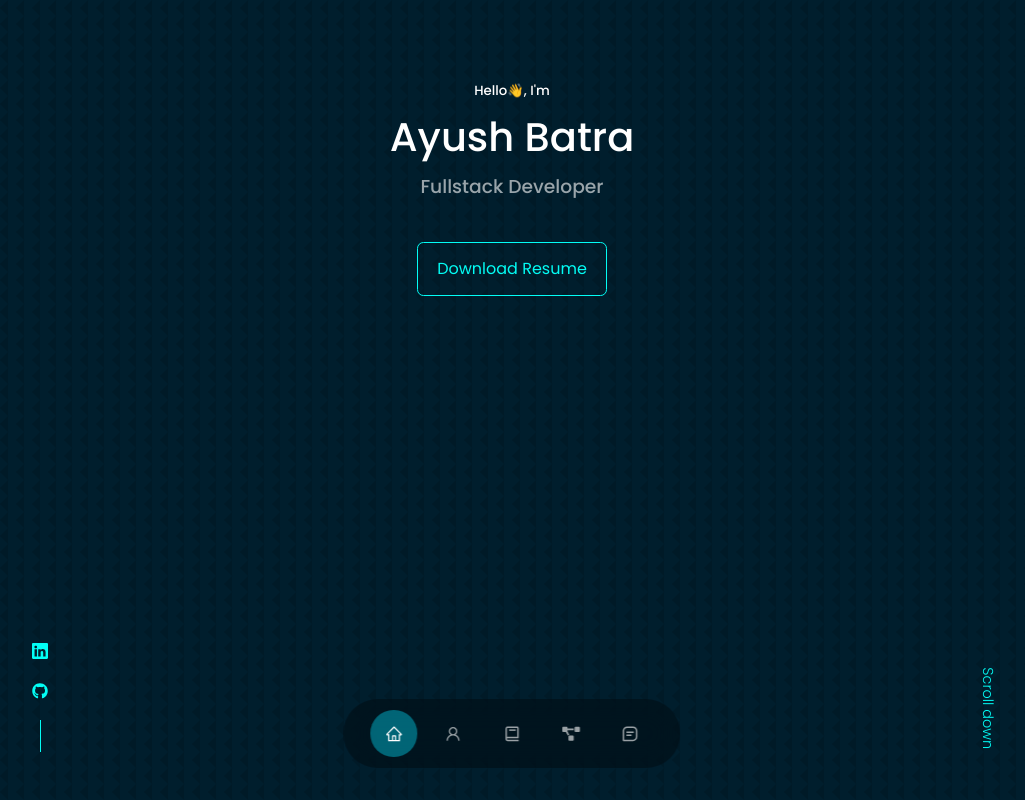
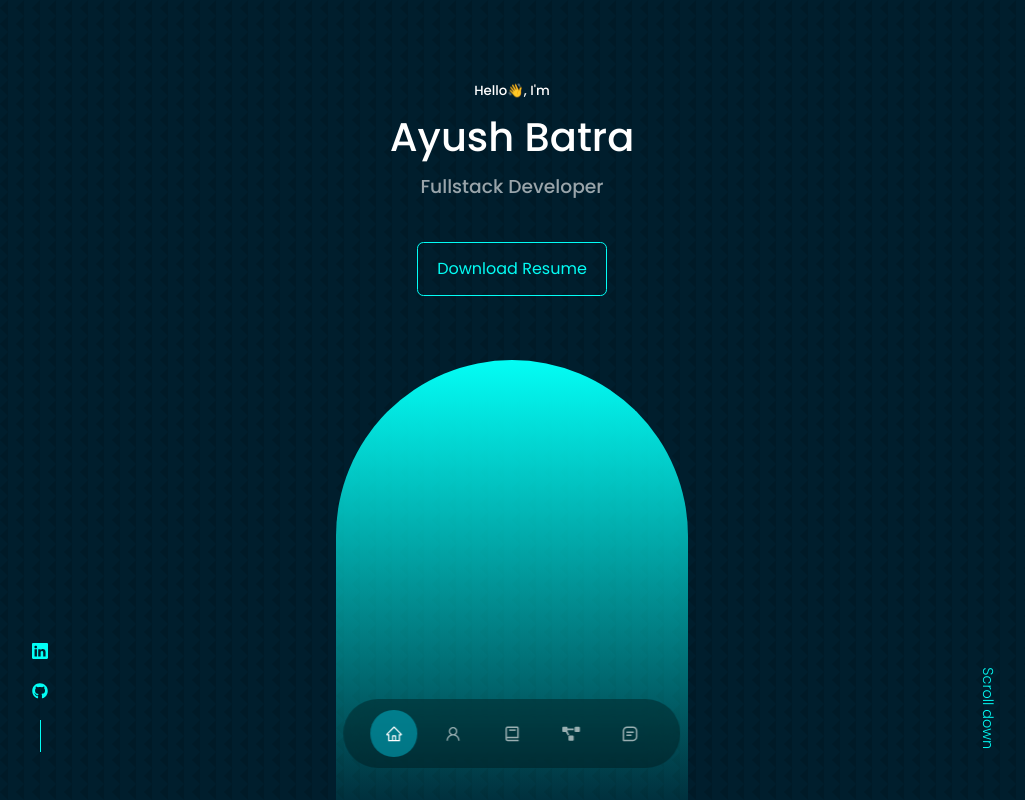
Before and after one commit to sam7789/Portfolio, a React (Create React App) app: page / in a window 1280 px wide. Shown: the top 800 px of the page, without its empty margins (128-1153 px from the left). Built offline with nearby package versions, Linux system fonts and the light colour scheme.

Commit message:
image adding left only

```diff
--- a/src/components/header/Header.jsx
+++ b/src/components/header/Header.jsx
@@ -13,7 +13,7 @@ function Header() {
         <h3 className="text-light">Fullstack Developer</h3>
         <CTA />
         <HeaderSocial />
-        {/* <div className="me"><img src={ME} alt="me" /></div> */}
+        <div className="me">{/* <img src={ME} alt="me" /> */}</div>
         <a href="#contact" className="scroll__down">
           Scroll down
         </a>
```
